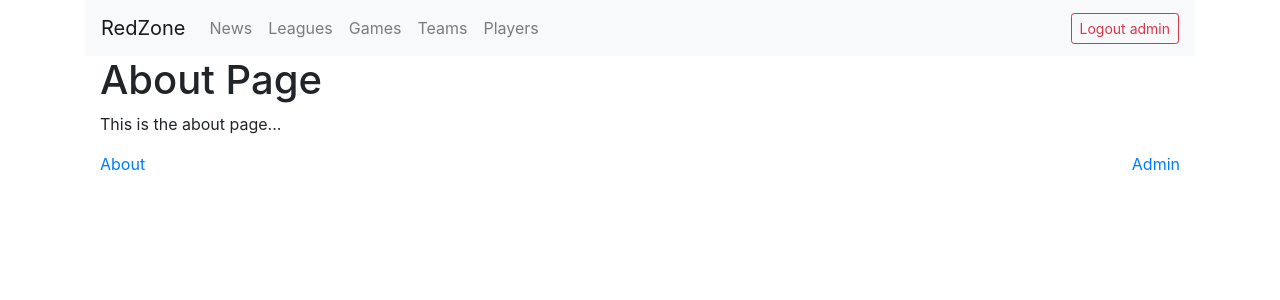
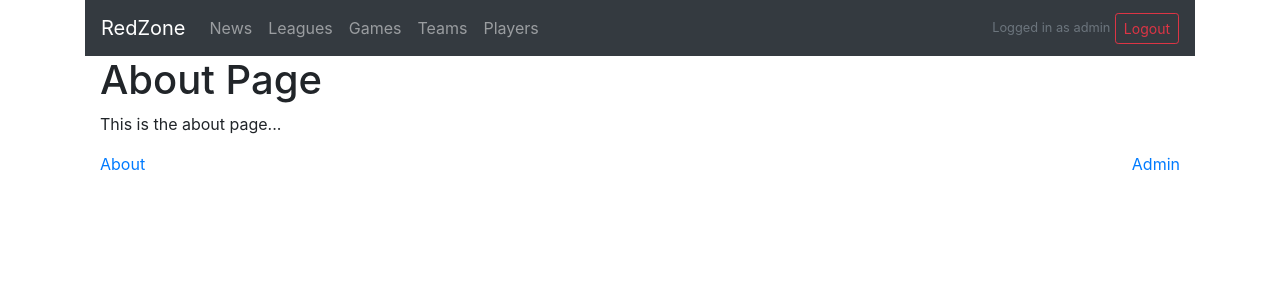
Before and after one commit to Lukisn/RedZone, a Django app: page /about/ in a window 1280 px wide. Shown: the top 300 px of the page. Run offline with Django 3.2, Linux system fonts and the light colour scheme; a user stored in the database is signed in; some libraries are stand-ins or nearby versions.

Commit message:
tweaked base template

```diff
--- a/templates/base.html
+++ b/templates/base.html
@@ -7,14 +7,16 @@
     <!-- Bootstrap CSS -->
     <link rel="stylesheet" href="https://maxcdn.bootstrapcdn.com/bootstrap/4.0.0/css/bootstrap.min.css" integrity="sha384-Gn5384xqQ1aoWXA+058RXPxPg6fy4IWvTNh0E263XmFcJlSAwiGgFAW/dAiS6JXm" crossorigin="anonymous">
 </head>
-<body class="container">
-    <nav class="navbar sticky-top navbar-expand-md navbar-light bg-light justify-content-between">
+<body>
+
+    <div class="container">
+        <nav class="navbar navbar-expand-md navbar-dark bg-dark justify-content-between">
             <a class="navbar-brand" href="{% url 'home' %}">RedZone</a>
-        <button class="navbar-toggler" type="button" data-toggle="collapse" data-target="#navbarNavAltMarkup" aria-controls="navbarNavAltMarkup" aria-expanded="false" aria-label="Toggle navigation">
+            <button class="navbar-toggler" type="button" data-toggle="collapse" data-target="#navbarNavAltMarkup">
                 <span class="navbar-toggler-icon"></span>
             </button>
             <div class="collapse navbar-collapse" id="navbarNavAltMarkup">
-            <div class="navbar-nav">
+                <div class="navbar-nav mr-auto">
                     {% block navbar %}
                     <a class="navbar-item nav-link" href="#">News</a>
                     <a class="navbar-item nav-link" href="#">Leagues</a>
@@ -23,18 +25,18 @@
                     <a class="navbar-item nav-link" href="{% url 'players' %}">Players</a>
                     {% endblock navbar %}
                 </div>
+                <form class="form-inline">
+                    {% if user.is_authenticated %}
+                        <span class="text-muted small">Logged in as {{ user }}</span>&nbsp;
+                        <a class="btn btn-sm btn-outline-danger" href="{% url 'logout' %}">Logout</a>
+                    {% else %}
+                        <a class="btn btn-sm btn-primary" href="#">Sign up</a>&nbsp;
+                        <a class="btn btn-sm btn-outline-success" href="{% url 'login' %}">Login</a>
+                    {% endif %}
+                </form>
             </div>
+        </nav>
 
-        {% if user.is_authenticated %}
-            <a href="{% url 'logout' %}"><button class="btn btn-sm btn-outline-danger">Logout {{ user }}</button></a>
-        {% else %}
-            <a href="#"><button class="btn btn-sm btn-outline-primary">Sign up</button></a>
-            <a href="{% url 'login' %}"><button class="btn btn-sm btn-outline-success">Login</button></a>
-        {% endif %}
-
-
-
-    </nav>
         <main class="container">
             {% block content %}
             <h1>Content</h1>
@@ -45,6 +47,8 @@
             <p class="float-right"><a href="{% url 'admin:index' %}">Admin</a></p>
             <p><a href="{% url 'about' %}">About</a></p>
         </footer>
+    </div>
+
     <!-- Bootstrap JS scripts -->
     <script src="https://code.jquery.com/jquery-3.2.1.slim.min.js" integrity="sha384-KJ3o2DKtIkvYIK3UENzmM7KCkRr/rE9/Qpg6aAZGJwFDMVNA/GpGFF93hXpG5KkN" crossorigin="anonymous"></script>
     <script src="https://cdnjs.cloudflare.com/ajax/libs/popper.js/1.12.9/umd/popper.min.js" integrity="sha384-ApNbgh9B+Y1QKtv3Rn7W3mgPxhU9K/ScQsAP7hUibX39j7fakFPskvXusvfa0b4Q" crossorigin="anonymous"></script>
```
Also changed, not shown: db.sqlite3. Lines whose indentation alone changed are shown as unchanged.
